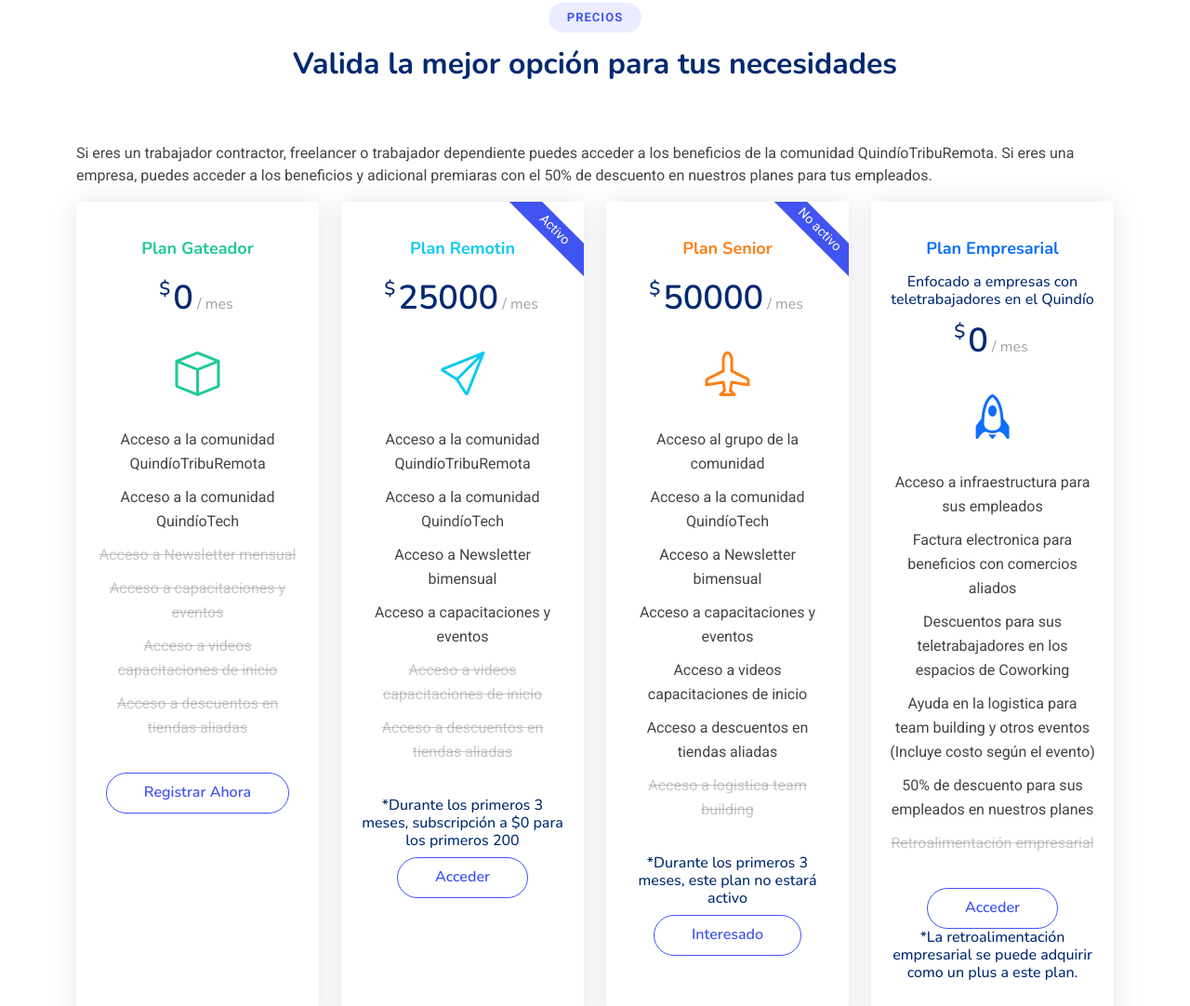
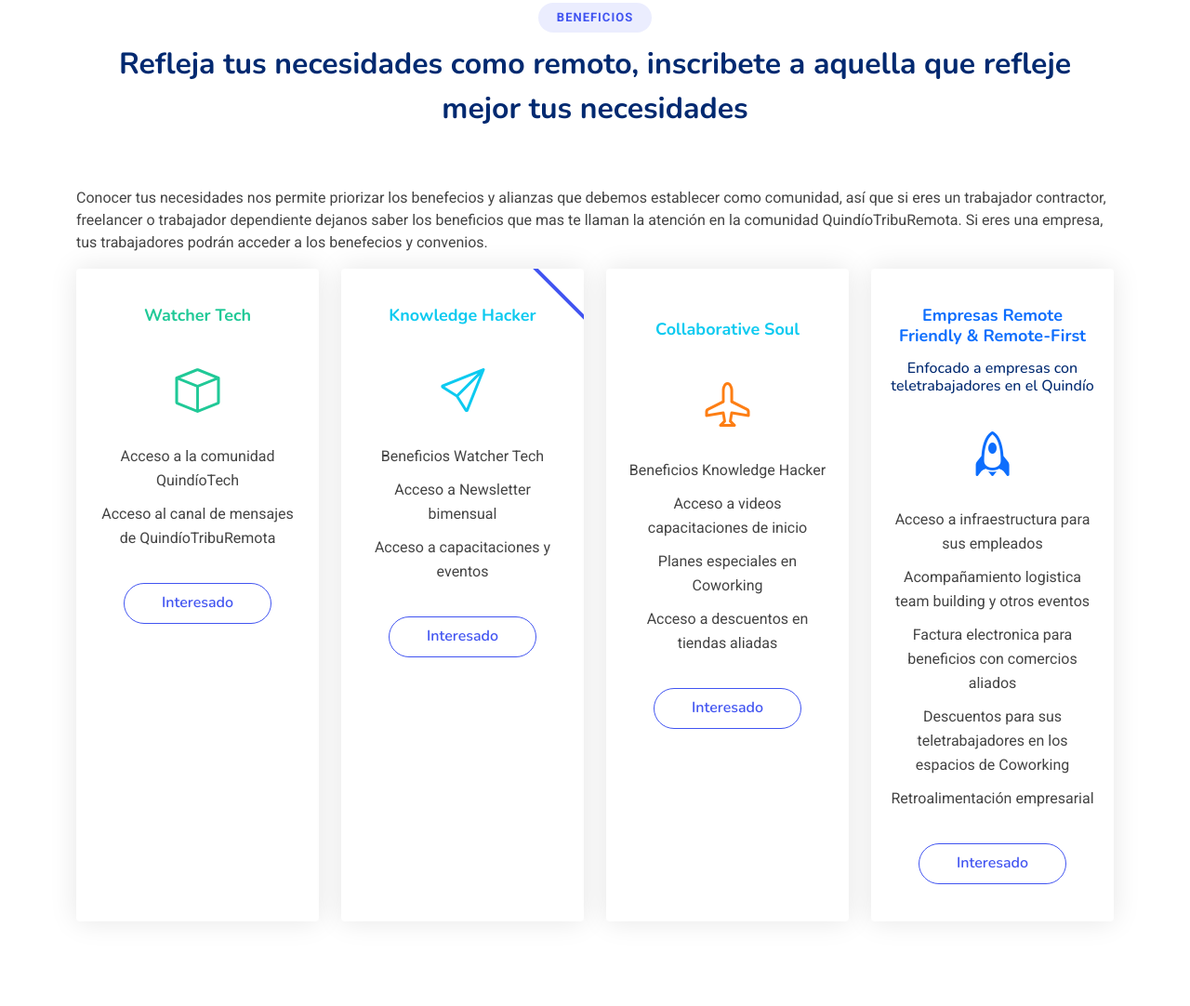
Before and after one commit to quindiotriburemota/quindiotriburemota.github.io, a plain HTML site: page index.html in a window 1280 px wide. Shown: the part 5503-6585 px from the top of the page at 93% size. Drawn offline with nearby package versions, Linux system fonts and the light colour scheme; animation ran at ten frames a second; files whose address does not match are found by name.

Commit message:
removing prices section

```diff
--- a/index.html
+++ b/index.html
@@ -49,21 +49,6 @@
           <li><a href="#team">Equipo</a></li>
           <li><a href="#recent-posts">Blog</a></li>
           <li><a href="portfolio-details/portfolio-details-event.html">Eventos</a></li>
-          <!--li class="dropdown"><a href="#"><span>Yo soy</span> <i class="bi bi-chevron-down toggle-dropdown"></i></a>
-            <ul>
-              <li><a href="#">Empresa</a></li>
-              <li class="dropdown"><a href="#"><span>Talento</span> <i class="bi bi-chevron-down toggle-dropdown"></i></a>
-                <ul>
-                  <li><a href="#">Empleado</a></li>
-                  <li><a href="#">Contractor</a></li>
-                  <li><a href="#">Independiente</a></li>
-                </ul>
-              </li>
-              <li><a href="#">Entidad gubernamental</a></li>
-              <li><a href="#">Aliado</a></li>
-              <li><a href="#">Reclutador</a></li>
-            </ul>
-          </li-->
           <li><a href="#contact">Contacto</a></li>
         </ul>
         <i class="mobile-nav-toggle d-xl-none bi bi-list"></i>
@@ -457,96 +442,77 @@
 
       <!-- Section Title -->
       <div class="container section-title" data-aos="fade-up">
-        <h2>Precios</h2>
-        <p>Valida la mejor opción para tus necesidades<br></p>
+        <h2>Beneficios</h2>
+        <p>Refleja tus necesidades como remoto, inscribete a aquella que refleje mejor tus necesidades<br></p>
       </div><!-- End Section Title -->
       <div class="container" data-aos="fade-up">
-        <p>Si eres un trabajador contractor, freelancer o trabajador dependiente puedes acceder a los beneficios de la comunidad QuindíoTribuRemota. Si eres una empresa, puedes acceder a los beneficios y adicional premiaras con el 50% de descuento en nuestros planes para tus empleados.</p>
+        <p>Conocer tus necesidades nos permite priorizar los benefecios y alianzas que debemos establecer como comunidad, así que si eres un trabajador contractor, freelancer o trabajador dependiente dejanos saber los beneficios que mas te llaman la atención en la comunidad QuindíoTribuRemota. Si eres una empresa, tus trabajadores podrán acceder a los benefecios y convenios.</p>
       </div>
 
       <div class="container">
         <div class="row gy-4">
-
           <div class="col-lg-3 col-md-6" data-aos="zoom-in" data-aos-delay="100">
             <div class="pricing-tem">
-              <h3 style="color: #20c997;">Plan Gateador</h3>
-              <div class="price"><sup>$</sup>0<span> / mes</span></div>
+              <h3 style="color: #20c997;">Watcher Tech</h3>
               <div class="icon">
                 <i class="bi bi-box" style="color: #20c997;"></i>
               </div>
               <ul>
-                <li>Acceso a la comunidad QuindíoTribuRemota</li>
                 <li>Acceso a la comunidad QuindíoTech</li>
-                <li class="na">Acceso a Newsletter mensual</li>
-                <li class="na">Acceso a capacitaciones y eventos</li>
-                <li class="na">Acceso a videos capacitaciones de inicio</li>
-                <li class="na">Acceso a descuentos en tiendas aliadas</li>
+                <li>Acceso al canal de mensajes de QuindíoTribuRemota</li>
               </ul>
-              <a href="#" class="btn-buy">Registrar Ahora</a>
+              <a href="#" class="btn-buy">Interesado</a>
             </div>
           </div><!-- End Pricing Item -->
 
           <div class="col-lg-3 col-md-6" data-aos="zoom-in" data-aos-delay="200">
             <div class="pricing-tem">
-              <span class="featured">Activo</span>
-              <h3 style="color: #0dcaf0;">Plan Remotin</h3>
-              <div class="price"><sup>$</sup>25000<span> / mes</span></div>
+              <span class="featured"></span>
+              <h3 style="color: #0dcaf0;">Knowledge Hacker</h3>
               <div class="icon">
                 <i class="bi bi-send" style="color: #0dcaf0;"></i>
               </div>
               <ul>
-                <li>Acceso a la comunidad QuindíoTribuRemota</li>
-                <li>Acceso a la comunidad QuindíoTech</li>
+                <li>Beneficios Watcher Tech</li>
                 <li>Acceso a Newsletter bimensual</li>
                 <li>Acceso a capacitaciones y eventos</li>
-                <li class="na">Acceso a videos capacitaciones de inicio</li>
-                <li class="na">Acceso a descuentos en tiendas aliadas</li>
-              </ul>
-              <h6>*Durante los primeros 3 meses, subscripción a $0 para los primeros 200</h6>
-              <a href="#" class="btn-buy">Acceder</a>
+               </ul>
+              <a href="#" class="btn-buy">Interesado</a>
             </div>
           </div><!-- End Pricing Item -->
 
           <div class="col-lg-3 col-md-6" data-aos="zoom-in" data-aos-delay="300">
             <div class="pricing-tem">
-              <h3 style="color: #fd7e14;">Plan Senior</h3>
-              <span class="featured">No activo</span>
-              <div class="price"><sup>$</sup>50000<span> / mes</span></div>
+              <h3 style="color: #fd7e14;"></h3>
+              <h3 style="color: #0dcaf0;">Collaborative Soul</h3>
               <div class="icon">
                 <i class="bi bi-airplane" style="color: #fd7e14;"></i>
               </div>
               <ul>
-                <li>Acceso al grupo de la comunidad</li>
-                <li>Acceso a la comunidad QuindíoTech</li>
-                <li>Acceso a Newsletter bimensual</li>
-                <li>Acceso a capacitaciones y eventos</li>
+                <li>Beneficios Knowledge Hacker</li>
                 <li>Acceso a videos capacitaciones de inicio</li>
+                <li>Planes especiales en Coworking </li>
                 <li>Acceso a descuentos en tiendas aliadas</li>
-                <li class="na">Acceso a logistica team building</li>
               </ul>
-              <h6>*Durante los primeros 3 meses, este plan no estará activo</h6>
               <a href="#" class="btn-buy">Interesado</a>
             </div>
           </div><!-- End Pricing Item -->
 
           <div class="col-lg-3 col-md-6" data-aos="zoom-in" data-aos-delay="400">
             <div class="pricing-tem">
-              <h3 style="color: #0d6efd;">Plan Empresarial</h3>
+              <h3 style="color: #0d6efd;">Empresas Remote Friendly & Remote-First</h3>
               <h6>Enfocado a empresas con teletrabajadores en el Quindío</h6>
-              <div class="price"><sup>$</sup>0<span> / mes</span></div>
               <div class="icon">
                 <i class="bi bi-rocket" style="color: #0d6efd;"></i>
               </div>
               <ul>
                 <li>Acceso a infraestructura para sus empleados</li>
+                <li>Acompañamiento logistica team building y otros eventos</li>
                 <li>Factura electronica para beneficios con comercios aliados</li>
                 <li>Descuentos para sus teletrabajadores en los espacios de Coworking</li>
-                <li>Ayuda en la logistica para team building y otros eventos (Incluye costo según el evento)</li>
-                <li>50% de descuento para sus empleados en nuestros planes</li>
-                <li class="na">Retroalimentación empresarial</li>
+                <li>Retroalimentación empresarial</li>
               </ul>
-              <a href="#" class="btn-buy">Acceder</a>
-              <h6>*La retroalimentación empresarial se puede adquirir como un plus a este plan.</h6>
+              <a href="#" class="btn-buy">Interesado</a>
             </div>
           </div><!-- End Pricing Item -->
         </div><!-- End pricing row -->
@@ -1167,25 +1133,9 @@
 
         <div class="row gy-4">
 
-          <div class="col-lg-6">
+          <div class="col-lg-12">
 
             <div class="row gy-4">
-              <div class="col-md-6">
-                <div class="info-item" data-aos="fade" data-aos-delay="200">
-                  <i class="bi bi-geo-alt"></i>
-                  <h3>Dirección</h3>
-                  <p>Armenia, Quindío</p>
-                </div>
-              </div><!-- End Info Item -->
-
-              <div class="col-md-6">
-                <div class="info-item" data-aos="fade" data-aos-delay="300">
-                  <i class="bi bi-telephone"></i>
-                  <h3>Llamanos</h3>
-                  <p>+57 00000000</p>
-                </div>
-              </div><!-- End Info Item -->
-
               <div class="col-md-6">
                 <div class="info-item" data-aos="fade" data-aos-delay="400">
                   <i class="bi bi-envelope"></i>
@@ -1198,8 +1148,7 @@
                 <div class="info-item" data-aos="fade" data-aos-delay="500">
                   <i class="bi bi-clock"></i>
                   <h3>Horario de Oficina</h3>
-                  <p>Lunes - Viernes</p>
-                  <p>05:00PM - 07:00PM</p>
+                  <p>Lunes - Viernes: 05:00PM - 07:00PM</p>
                 </div>
               </div><!-- End Info Item -->
 
@@ -1207,7 +1156,7 @@
 
           </div>
 
-          <div class="col-lg-6">
+          <!--div class="col-lg-6">
             <form action="forms/contact.php" method="post" class="php-email-form" data-aos="fade-up" data-aos-delay="200">
               <div class="row gy-4">
 
@@ -1237,7 +1186,7 @@
 
               </div>
             </form>
-          </div><!-- End Contact Form -->
+          </div>End Contact Form -->
 
         </div>
 
```
